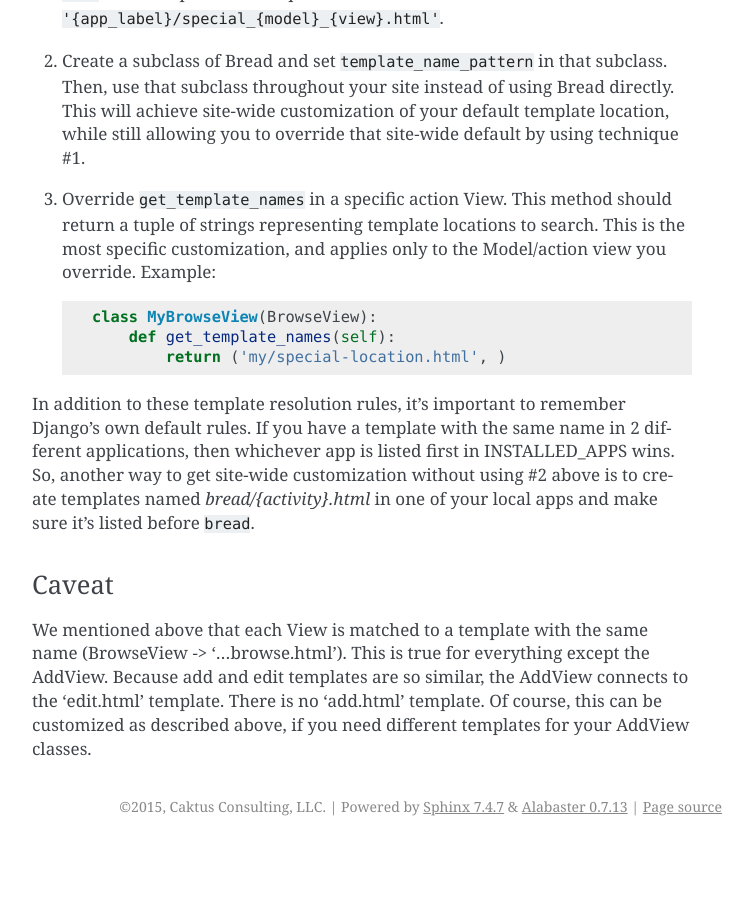
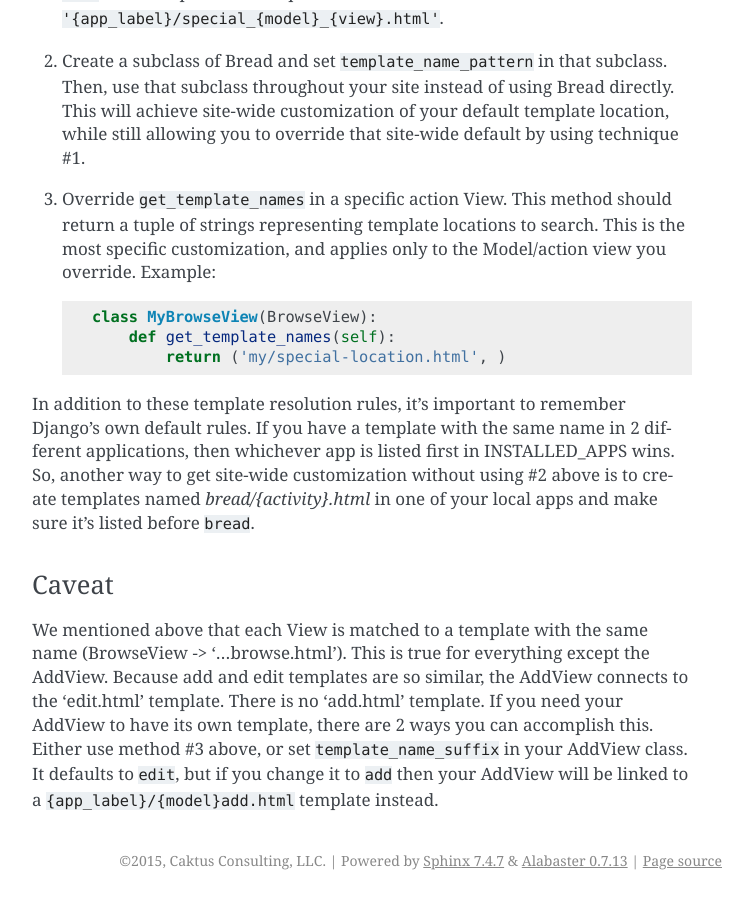
Before and after one commit to caktus/django_bread, a Sphinx documentation site: the page built from docs/templates.rst, in a window 1280 px wide and 900 px high, scrolled down 1347 px. Shown: the whole window, without its empty margins (388-1141 px from the left). Built offline with Sphinx 7.4.7, drawn with Linux system fonts in a browser that asks for light colours; pages that are not in the unit, such as notebooks, are missing from menus; before the commit the page ends 2193 px from its top, so only the background shows below that; some of the changed text lies outside the part shown.

Commit message:
Feedback improvements

```diff
--- a/bread/__init__.py
+++ b/bread/__init__.py
@@ -1 +1 @@
-VERSION = '0.1.2'
+VERSION = '0.1.1'
--- a/docs/templates.rst
+++ b/docs/templates.rst
@@ -88,5 +88,7 @@ Caveat
 We mentioned above that each View is matched to a template with the same name (BrowseView ->
 '...browse.html'). This is true for everything except the AddView. Because add and edit templates
 are so similar, the AddView connects to the 'edit.html' template. There is no 'add.html' template.
-Of course, this can be customized as described above, if you need different templates for your
-AddView classes.
+If you need your AddView to have its own template, there are 2 ways you can accomplish this. Either
+use method #3 above, or set ``template_name_suffix`` in your AddView class. It defaults to ``edit``,
+but if you change it to ``add`` then your AddView will be linked to a
+``{app_label}/{model}add.html`` template instead.
```
Also changed, not shown: other parts of docs/templates.rst (+2 -2 lines), 1 other file.
